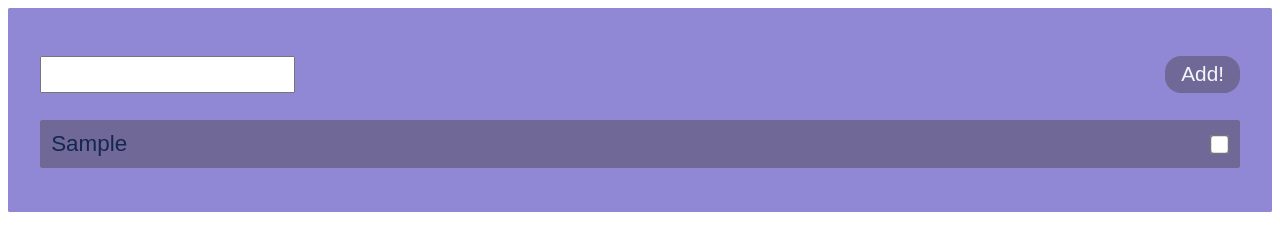
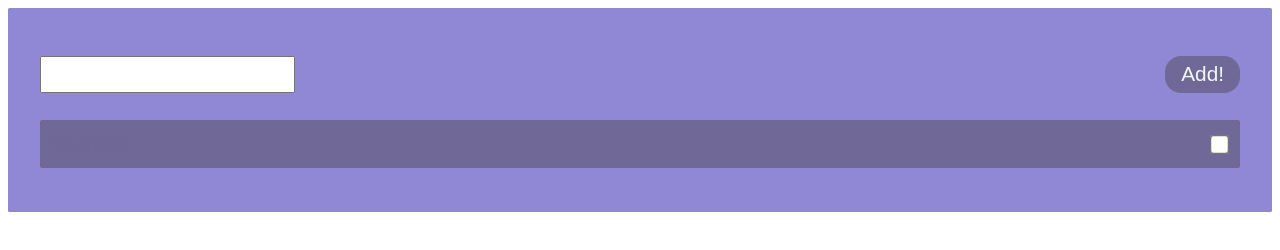
Before and after one commit to ChrisArturoMG/todo, a plain HTML site: page index.html in a window 1280 px wide. Both pictures are taken after typing "Sample" into the empty fields and a click on the button "Add!". Drawn offline with nearby package versions, Linux system fonts and the light colour scheme.

Commit message:
Update index.html

```diff
--- a/index.html
+++ b/index.html
@@ -31,11 +31,12 @@
         justify-content: space-between;
         align-items: center;
         background-color: #706897;
-        color: #14274e;
+        color: #706897;
         padding: 0.5em;
         margin: 0.5em 0;
         border-radius: 0.1em;
         font-family: sans-serif;
+        drop-shadow(0 0 0.75rem crimson);
       }
 
       .add {
```
